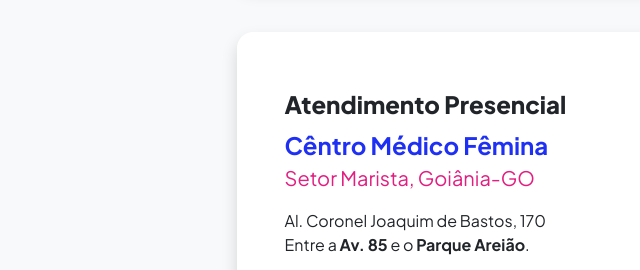
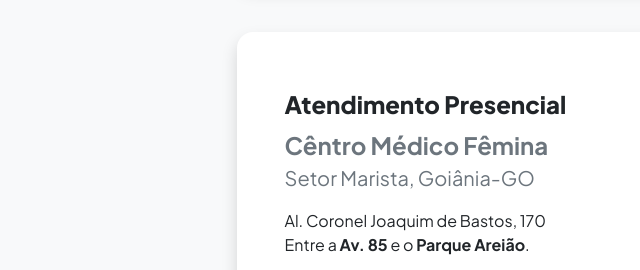
Before and after one commit to mrgabamo/lorenapsiquiatra, a plain HTML site: page agendamento.html in a window 1280 px wide. Shown: the part 618-888 px from the top of the page, 0-640 px from the left. Drawn offline with nearby package versions, Linux system fonts and the light colour scheme.

Commit message:
v2.01 fixes

```diff
--- a/agendamento.html
+++ b/agendamento.html
@@ -82,8 +82,8 @@
                                     <div class="d-flex align-items-center">
                                         <div class="col-xl-6 p-5">
                                             <h2 class="fw-bolder fs-4"><b>Atendimento Presencial</b></h2>
-                                            <p class="fs-4 text-primary fw-bolder mb-0">Cêntro Médico Fêmina</p>
-                                            <p class="fs-5 text-secondary">Setor Marista, Goiânia-GO</p>
+                                            <p class="fs-4 text-muted fw-bolder mb-0">Cêntro Médico Fêmina</p>
+                                            <p class="fs-5 text-muted">Setor Marista, Goiânia-GO</p>
                                             <p class="mb-0">Al. Coronel Joaquim de Bastos, 170</p>
                                             <p>Entre a <b>Av. 85</b> e o <b>Parque Areião</b>.</p>
                                             <p>Para pacientes que não se importam com deslocamento e preferem ser atendidos em consultório presencialmente.</p>
```
